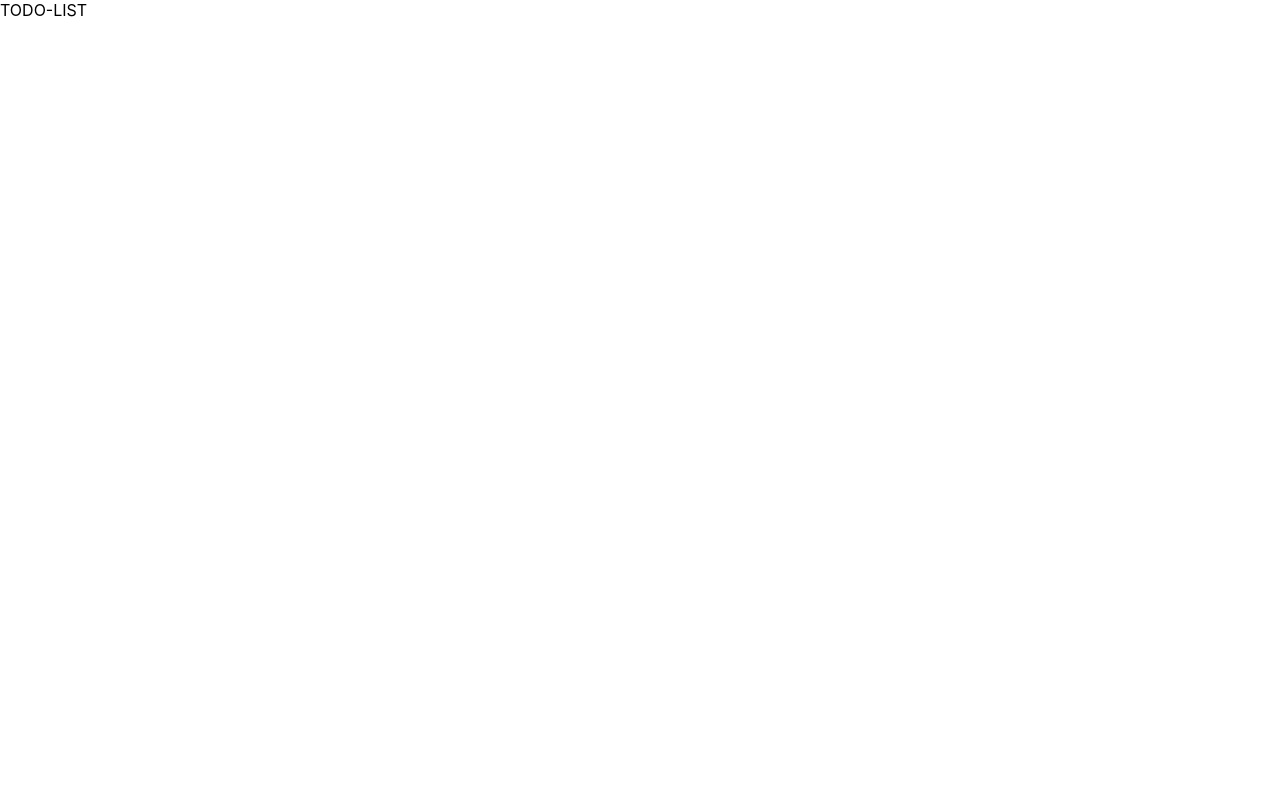
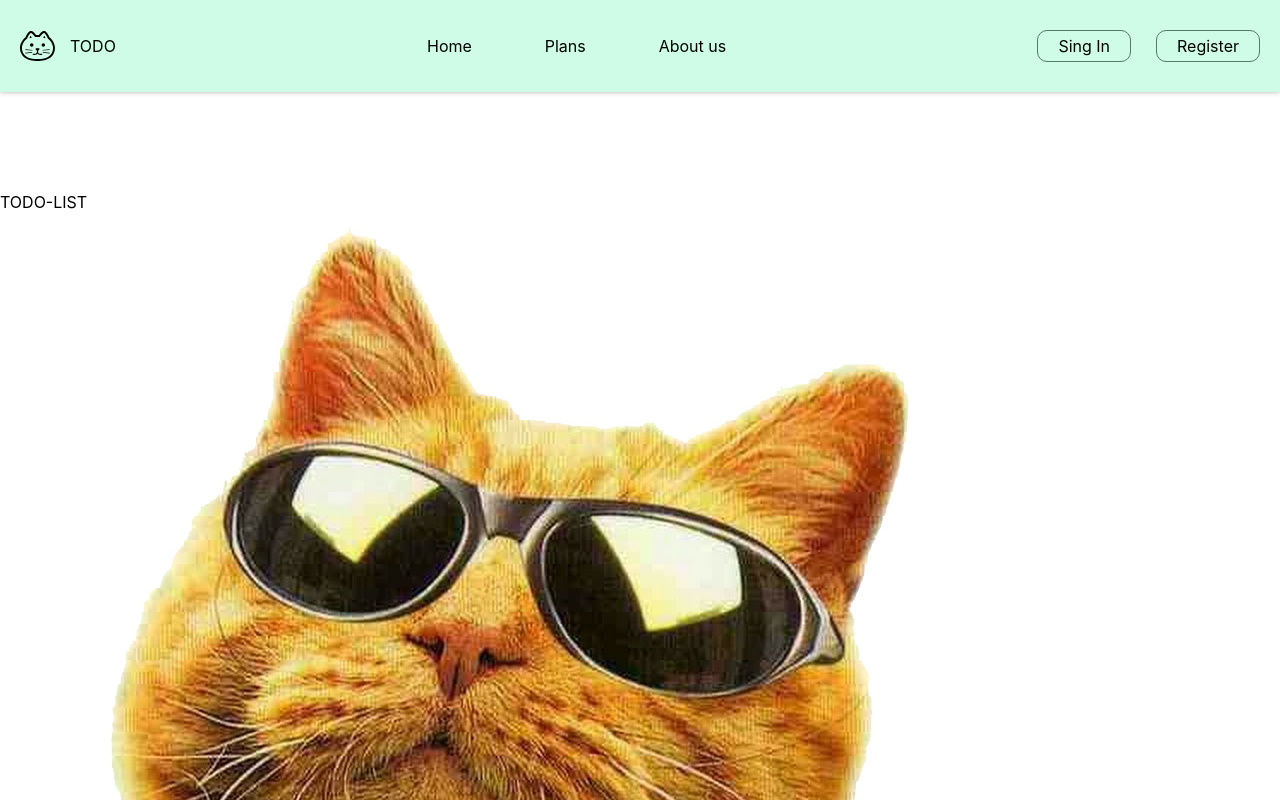
Before and after one commit to sergey-efanov/todo-list, a React (Create React App) app: page / in a window 1280 px wide. Shown: the top 800 px of the page. Built offline with nearby package versions, Linux system fonts and the light colour scheme.

Commit message:
lesson2/create header

```diff
--- a/src/App.js
+++ b/src/App.js
@@ -1,5 +1,16 @@
+import Header from "./components/Header/Header";
+import Banner from "./components/Banner/Banner";
+import Footer from "./components/Footer/Footer";
+
 function App() {
-  return <div>TODO-LIST</div>;
+  return (
+    <div>
+      <Header />
+      TODO-LIST
+      <Banner />
+      <Footer />
+    </div>
+  );
 }
 
 export default App;
--- /dev/null
+++ b/src/components/Banner/Banner.js
@@ -0,0 +1,11 @@
+import image from "./cat.jpg";
+import bannerStyle from "./banner.module.css";
+
+export default function Banner() {
+  return (
+    <figure className={bannerStyle.container}>
+      <img className={bannerStyle.picture} src={image} alt="Картинка" />
+      <figcaption className={bannerStyle.caption}>Текст</figcaption>
+    </figure>
+  );
+}
--- /dev/null
+++ b/src/components/Footer/Footer.js
@@ -0,0 +1,11 @@
+const footerStyle = {
+  padding: "20px",
+  backgroundColor: "#464046",
+  color: "#A2A1A9",
+};
+
+function Footer() {
+  return <footer style={footerStyle}>Подвал сайта</footer>;
+}
+
+export default Footer;
--- /dev/null
+++ b/src/components/Header/Header.js
@@ -0,0 +1,38 @@
+import headerStyle from "./header.module.css";
+import image from "./cat.svg";
+
+function Header() {
+  return (
+    <header className={headerStyle.header}>
+      <a href="#" className={headerStyle.header__logo}>
+        <img src={image} alt="" />
+        <p>TODO</p>
+      </a>
+      <div className={headerStyle.header__menu}>
+        <nav className={headerStyle.header__menu_list}>
+          <ul>
+            <li>
+              <a href="#">Home</a>
+            </li>
+            <li>
+              <a href="#">Plans</a>
+            </li>
+            <li>
+              <a href="#">About us</a>
+            </li>
+          </ul>
+        </nav>
+      </div>
+      <div className={headerStyle.header__auth}>
+        <a className={headerStyle.header__signin} href="#">
+          Sing In
+        </a>
+        <a className={headerStyle.header__register} href="#">
+          Register
+        </a>
+      </div>
+    </header>
+  );
+}
+
+export default Header;
--- /dev/null
+++ b/src/components/Header/header.module.css
@@ -0,0 +1,48 @@
+.header {
+  margin-bottom: 100px;
+  padding: 20px;
+  display: flex;
+  justify-content: space-between;
+  align-items: center;
+  background-color: rgb(206, 252, 230);
+  box-shadow: 0 0 5px rgba(0, 0, 0, 0.3);
+}
+.header__logo {
+  display: flex;
+}
+.header__logo img {
+  width: 35px;
+  margin-right: 15px;
+}
+.header__menu {
+  width: 30%;
+}
+.header__menu_list ul {
+  display: flex;
+  justify-content: space-around;
+}
+
+.header__menu_list li:hover {
+  text-decoration: underline;
+}
+
+.header__auth {
+  display: flex;
+  flex-shrink: 0;
+}
+.header__auth a {
+  margin-right: 25px;
+  padding: 5px 20px;
+  border: 1px solid rgb(85, 122, 102);
+  border-radius: 10px;
+  transition: all 0.3s ease 0s;
+}
+.header__auth a:hover {
+  border-radius: 10px;
+  background-color: rgb(85, 122, 102);
+  color: #fff;
+  transition: all 0.3s ease 0s;
+}
+.header__auth a:last-child {
+  margin-right: 0;
+}
--- a/src/index.css
+++ b/src/index.css
@@ -1,7 +1,24 @@
+* {
+  box-sizing: border-box;
+}
+ul {
+  margin: 0;
+  padding: 0;
+}
+li {
+  margin: 0;
+  padding: 0;
+  list-style: none;
+}
+a {
+  text-decoration: none;
+  color: #000;
+}
+
 body {
   margin: 0;
-  font-family: -apple-system, BlinkMacSystemFont, 'Segoe UI', 'Roboto', 'Oxygen',
-    'Ubuntu', 'Cantarell', 'Fira Sans', 'Droid Sans', 'Helvetica Neue',
+  font-family: -apple-system, BlinkMacSystemFont, "Segoe UI", "Roboto", "Oxygen",
+    "Ubuntu", "Cantarell", "Fira Sans", "Droid Sans", "Helvetica Neue",
     sans-serif;
   -webkit-font-smoothing: antialiased;
   -moz-osx-font-smoothing: grayscale;
```
Also changed, not shown: src/components/Banner/banner.module.css (added), src/components/Banner/cat.jpg (added), src/components/Header/cat.svg (added).
